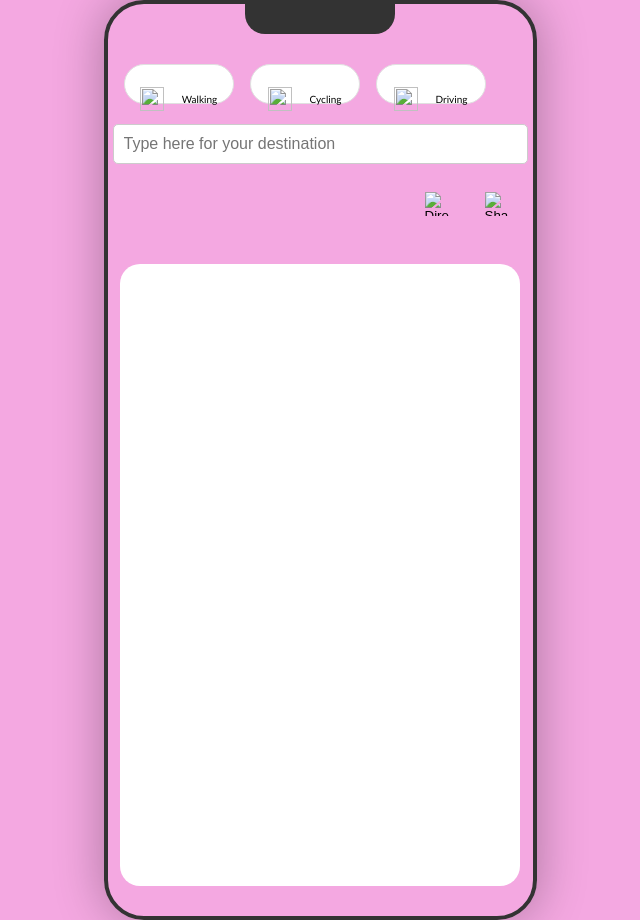
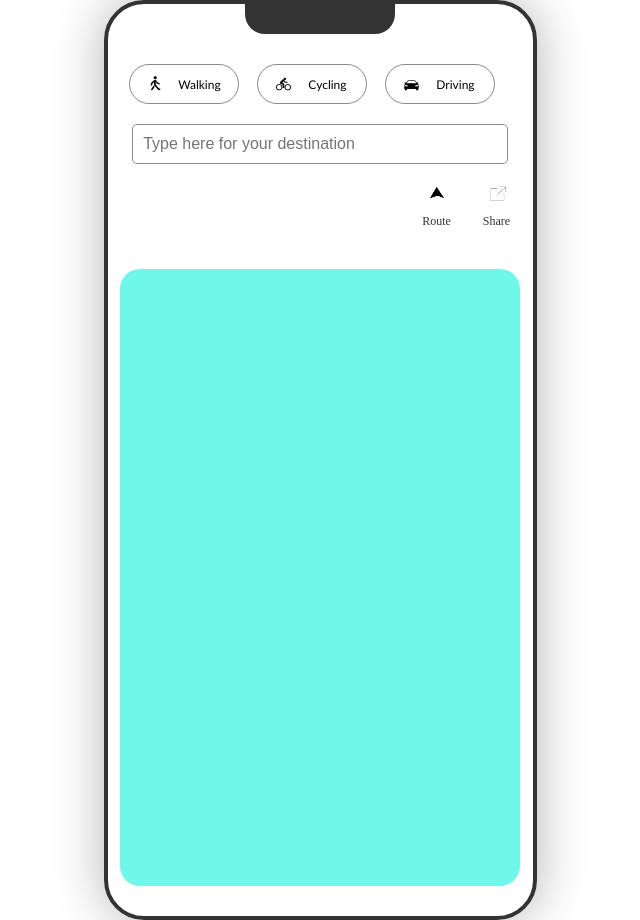
Before and after one commit to XintongLu/google-secure-map, a website: page public/navigate.html in a window 1280 px wide. Shown: the whole page, without its empty margins (320-960 px from the left). Drawn offline with Linux system fonts and the light colour scheme; no server answers.

Commit message:
Add images

```diff
--- a/public/css/navigate.css
+++ b/public/css/navigate.css
@@ -32,34 +32,34 @@
   height: 820px;
   align-items: center;
   margin-top: 40px;
-  background-color: #ffffff;
+  background-color: #6ef8ea;
   border-radius: 20px;
 }
 
 .mode-icon {
-  padding-top: 30px;
+  align-content: center;
   width: 30px;
   height: 30px;
-  margin-right: 10px;
+  margin-right: 5%;
 }
 
 .mode-label {
-  padding-top: 30px;
-  font-size: 16px;
-  font-weight: bold;
+  font-size: 20px;
+  font-weight:500;
 }
 
 .search-input {
-  width: 100%;
+  width: 90%;
   padding: 10px;
   font-size: 16px;
-  border: 1px solid #ccc;
+  border: 1px solid #8a8a8a;
   border-radius: 5px;
 }
 
 .mode-buttons-container {
   display: flex;
-  gap: 16px;
+  margin-left: 10px;
+  gap: 18px;
   margin-bottom: 20px;
   width: 100%;
   justify-content: flex-start;
@@ -70,7 +70,7 @@
   width: 110px;
   height: 40px;
   background-color: #ffffff;
-  border: 1px solid #e0e0e0;
+  border: 1px solid #8a8a8a;
   border-radius: 20px;
   cursor: pointer;
   padding: 0 5px;
@@ -82,7 +82,7 @@
 }
 
 .mode-button:hover {
-  background-color: #f0f0f0;
+  background-color: #6ef8ea;
 }
 
 .mode-content {
@@ -96,13 +96,14 @@
 .mode-icon {
   width: 24px;
   height: 24px;
+  margin-left: -5px;
   object-fit: contain;
 }
 
 .mode-label {
-  font-size: 10px;
+  font-size: 12px;
   font-family: 'Gill Sans', 'Gill Sans MT', Calibri, 'Trebuchet MS', sans-serif;
-  font-weight: 200;
+  font-weight: 300;
   white-space: nowrap;
 }
 
@@ -111,7 +112,20 @@
   justify-content: flex-end;
   gap: 20px;
   width: 100%;
-  margin-top: 20px;
+  margin-top: 10px;
+}
+
+.function-button-wrapper {
+  display: flex;
+  flex-direction: column;
+  align-items: center;
+  gap: 0px;  /* 按钮和文字之间的间距 */
+}
+
+.function-label {
+  font-size: 12px;  /* 文字大小 */
+  color: #333;      /* 文字颜色 */
+  text-align: center;
 }
 
 .function-button {
--- a/public/navigate.html
+++ b/public/navigate.html
@@ -7,22 +7,44 @@
     <link rel="stylesheet" href="css/navigate.css">
     <link rel="stylesheet" href="css/styleguide.css">
     <script src="js/index.js" async defer></script>
+    <script>
+        (g => {
+            var h, a, k, p = "The Google Maps JavaScript API", c = "google", l = "importLibrary", q = "__ib__", m = document, b = window;
+            b = b[c] || (b[c] = {});
+            var d = b.maps || (b.maps = {}), r = new Set, e = new URLSearchParams, u = () => h || (h = new Promise(async (f, n) => {
+                await (a = m.createElement("script"));
+                e.set("libraries", [...r] + "");
+                for (k in g) e.set(k.replace(/[A-Z]/g, t => "_" + t[0].toLowerCase()), g[k]);
+                e.set("callback", c + ".maps." + q);
+                a.src = `https://maps.${c}apis.com/maps/api/js?` + e;
+                d[q] = f;
+                a.onerror = () => h = n(Error(p + " could not load."));
+                a.nonce = m.querySelector("script[nonce]")?.nonce || "";
+                m.head.append(a)
+            }));
+            d[l] ? console.warn(p + " only loads once. Ignoring:", g) : d[l] = (f, ...n) => r.add(f) && u().then(() => d[l](f, ...n))
+        })({
+            key: API_KEY,
+            v: "weekly",
+        });
+    </script>
+    <script src="index.js" async defer></script>
 </head>
-<body style="margin: 0; background: #f4a8e1">
+<body style="margin: 0; background: #ffffff">
     <div class="navigate">
         <div class="mode-buttons-container">
             <button onclick="window.location.href='walking.html'" class="mode-button">
-                <img class="mode-icon" src="" >
+                <img class="mode-icon" src="img/Google- Women-icons-05.png" >
                 <span class="mode-label">Walking</span>
             </button>
 
             <button onclick="window.location.href='cycling.html'" class="mode-button">
-                <img class="mode-icon" src="" >
+                <img class="mode-icon" src="img/Google- Women-icons-03.png" >
                 <span class="mode-label">Cycling</span>
             </button>
 
             <button onclick="window.location.href='driving.html'" class="mode-button">
-                <img class="mode-icon" src="" >
+                <img class="mode-icon" src="img/Google- Women-icons-04.png" >
                 <span class="mode-label">Driving</span>
             </button>
         </div>
@@ -30,12 +52,18 @@
         <input id="destination" type="text" class="search-input" placeholder="Type here for your destination">
 
         <div class="function-buttons-container">
-            <button id="directionButton" class="function-button">
-                <img src="" alt="Directions">
-            </button>
-            <button onclick="window.location.href='share.html'" class="function-button">
-                <img src="" alt="Share">
-            </button>
+            <div class="function-button-wrapper">
+                <button id="directionButton" class="function-button">
+                    <img src="img/Google- Women-icons-08.png" alt="Directions">
+                </button>
+                <span class="function-label">Route</span>
+            </div>
+            <div class="function-button-wrapper">
+                <button onclick="window.location.href='share.html'" class="function-button">
+                    <img src="img/share.png" alt="Share">
+                </button>
+                <span class="function-label">Share</span>
+            </div>
         </div>
 
         <div id="map" class="green-section"></div>
```
Also changed, not shown: public/css/styleguide.css (indentation only), public/img/Google- Women-icons-01.png (added), public/img/Google- Women-icons-02.png (added), public/img/Google- Women-icons-03.png (added), public/img/Google- Women-icons-04.png (added), public/img/Google- Women-icons-05.png (added), public/img/Google- Women-icons-06.png (added), public/img/Google- Women-icons-07.png (added), public/img/Google- Women-icons-08.png (added), public/img/Google- Women-icons-09.png (added), public/img/Google- Women-icons-10.png (added), public/img/Google- Women-icons-11.png (added), public/img/Google- Women-icons.png (added), public/img/share.png (added).
